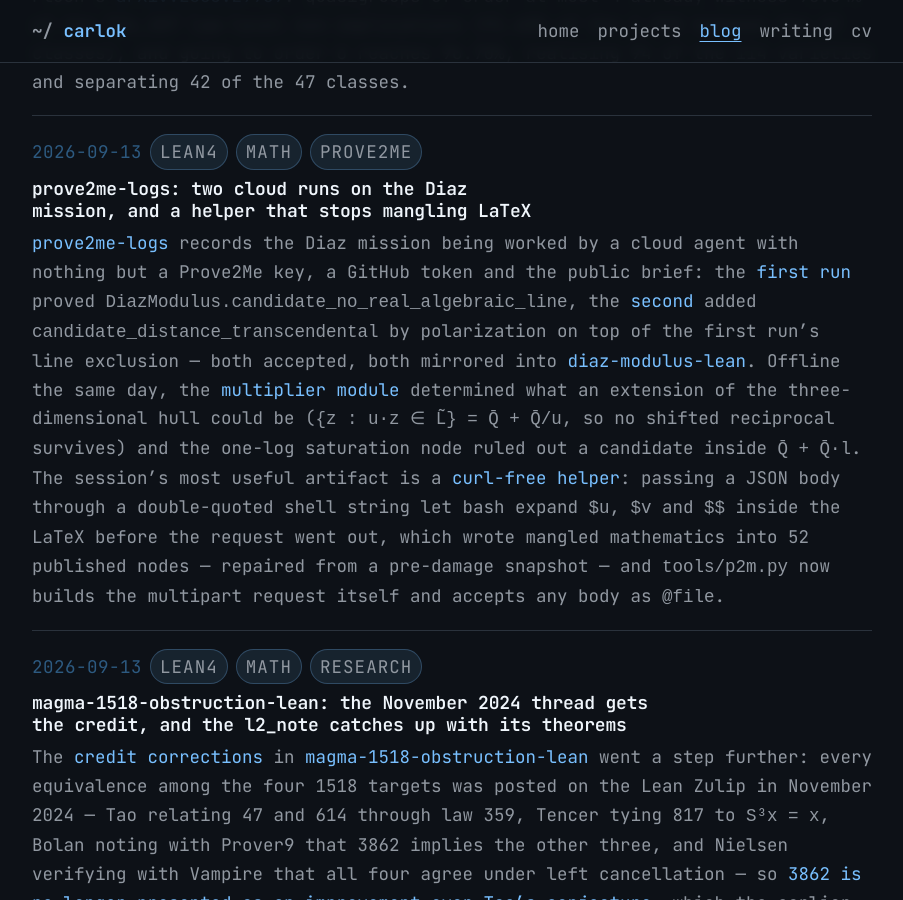
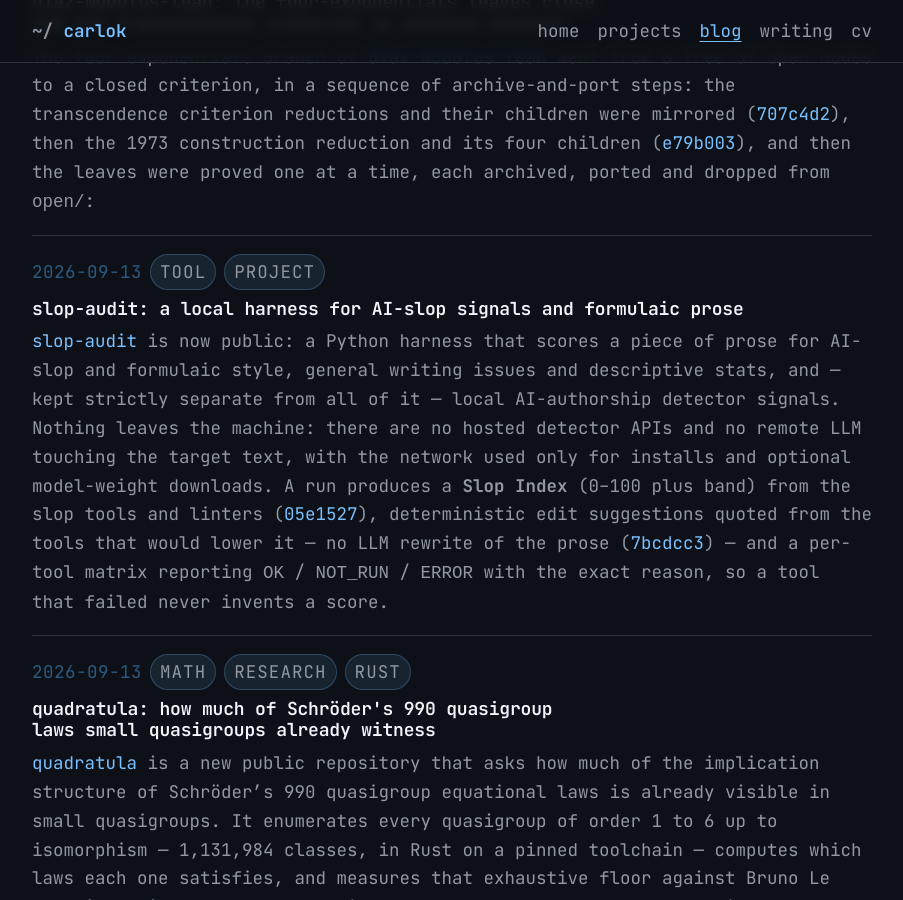
Before and after one commit to carlok/carlok.github.io, a Jekyll site: the page built from blog.md, in a window 1280 px wide and 900 px high, scrolled down 17445 px. Shown: the whole window, without its empty margins (188-1091 px from the left). Built offline with Jekyll 4.4.1, drawn with Linux system fonts in a browser that asks for light colours; some of the changed text lies outside the part shown.

Commit message:
posts: slop-audit goes public + brush-up, LeanFrontier Markov slope-scale gcd (#385); projects: add slop-audit

```diff
--- /dev/null
+++ b/_posts/2026-09-13-slop-audit.md
@@ -0,0 +1,35 @@
+---
+title: "slop-audit: a local harness for AI-slop signals and formulaic prose"
+date: 2026-09-13
+tags: [tool, project]
+---
+
+[slop-audit](https://github.com/carlok/slop-audit) is now public: a Python
+harness that scores a piece of prose for AI-slop and formulaic style, general
+writing issues and descriptive stats, and — kept strictly separate from all of
+it — local AI-authorship detector signals. Nothing leaves the machine: there
+are no hosted detector APIs and no remote LLM touching the target text, with
+the network used only for installs and optional model-weight downloads. A run
+produces a **Slop Index** (0–100 plus band) from the slop tools and linters
+([05e1527](https://github.com/carlok/slop-audit/commit/05e1527)), deterministic
+edit suggestions quoted from the tools that would lower it — no LLM rewrite of
+the prose ([7bcdcc3](https://github.com/carlok/slop-audit/commit/7bcdcc3)) —
+and a per-tool matrix reporting `OK` / `NOT_RUN` / `ERROR` with the exact
+reason, so a tool that failed never invents a score.
+
+The first day's work built the machinery underneath: adapter subprocess
+helpers and a registry ([dde644f](https://github.com/carlok/slop-audit/commit/dde644f)),
+the five slop tool adapters with Vale and custom Slop styles
+([8858c94](https://github.com/carlok/slop-audit/commit/8858c94),
+[ba9a9d7](https://github.com/carlok/slop-audit/commit/ba9a9d7)), a restartable
+audit runner with a tool cache and best-effort installation for the whole
+toolchain ([ced3f8d](https://github.com/carlok/slop-audit/commit/ced3f8d),
+[affbec6](https://github.com/carlok/slop-audit/commit/affbec6)), and a
+family-aware **AI-Likeness Ensemble** with independent agreement helpers that
+is never merged into the Slop Index
+([ce2bbab](https://github.com/carlok/slop-audit/commit/ce2bbab)). Vendored
+copies of Vale, Harper and write-good were dropped the same day in favour of
+syncing on install ([5ce0611](https://github.com/carlok/slop-audit/commit/5ce0611)),
+and the reporting language stays concentration-language throughout: N of M
+local detectors classifying AI-like, never a claim that the text was written by
+AI.
--- /dev/null
+++ b/_posts/2026-09-17-slop-audit-brush-up.md
@@ -0,0 +1,24 @@
+---
+title: "slop-audit: the brush-up pass, and the rename to slop_audit"
+date: 2026-09-17
+tags: [tool]
+---
+
+[slop-audit](https://github.com/carlok/slop-audit) spent the rest of the week
+being made presentable rather than more capable. A
+[brush-up design](https://github.com/carlok/slop-audit/commit/4906f8e) split
+the work into Phase 1 (docs and packaging) and Phase 2 (hygiene), and Phase 1
+followed: an MIT license, a changelog and `pyproject.toml` metadata
+([e7bc0a3](https://github.com/carlok/slop-audit/commit/e7bc0a3)) with the
+README polished and GitHub publication marked done
+([9b6a418](https://github.com/carlok/slop-audit/commit/9b6a418)), merged as
+[PR #1](https://github.com/carlok/slop-audit/pull/1).
+
+Phase 2 then renamed the import package `text_audit` → `slop_audit` so it
+matches the distribution name, and wired the live independent-agreement /
+corroborated findings into the report — restricted to the style, slop and prose
+tools, which is the side of the harness that has something to corroborate
+([07ccaaf](https://github.com/carlok/slop-audit/commit/07ccaaf),
+[PR #2](https://github.com/carlok/slop-audit/pull/2)). The changelog notes the
+package was `text_audit` until Phase 2, because the rename is the one change
+the 0.1.0 entry could not describe.
--- /dev/null
+++ b/_posts/2026-09-27-leanfrontier-markov-slope-scale-gcd.md
@@ -0,0 +1,34 @@
+---
+title: "LeanFrontier: a Markov slope-scale gcd identity from the outside contributor"
+date: 2026-09-27
+tags: [lean4, math, project]
+---
+
+[LeanFrontier](https://github.com/carlok/LeanFrontier) merged
+[#385](https://github.com/carlok/LeanFrontier/pull/385), a 160-line
+[`LeanFrontier/NumberTheory/MarkovEquation/SlopeScaleGCD.lean`](https://github.com/carlok/LeanFrontier/blob/main/LeanFrontier/NumberTheory/MarkovEquation/SlopeScaleGCD.lean)
+carrying three new declarations, submitted through the fork of
+[qazW12345](https://github.com/qazW12345) — the outside contributor whose fork
+was [the intake route](/blog/2026/09/12/leanfrontier-fork-qazw12345/) for the
+Nesbitt submission, and whose resolution of the corpus's only conjecture
+[closed Field Note 16](/blog/2026/09/26/leanfrontier-field-note-16/) the day
+before.
+
+The identity itself: for primitive integers `x, y` and odd `M`, the quadratic
+pair `L = x² + y² + 3Mxy`, `T = y² − x²` and the linear pair `U = 3Mx + 2y`,
+`V = 3My + 2x` have exactly the same integer common divisors, so
+`gcd(L, T) = gcd(U, V)`; after dividing out a common divisor, the elementary
+relations `L + T = y·U` and `L − T = x·V` reconstruct the primitive quotient
+factors as gcds. It is elementary integer arithmetic — it assumes neither the
+Markov equation nor the Markov uniqueness conjecture the corpus adopted as its
+new open question — and it is useful for the same reason it was found:
+a gcd introduced in a slope-scale reduction of Markov collision arithmetic can
+be read off the linear pair instead.
+
+The submission is machine-derived and honest about it — GPT-5.6 Sol / ChatGPT
+found the identity while exploring that arithmetic and formalized it at the
+human operator's request, with no claim of publication-level novelty — and the
+trusted receiver admitted it on the ordinary route: kernel recheck pass, no
+exact Mathlib fingerprint match, three new declarations and 5,849 bytes of
+Lean source. The corpus's own record is at
+[carlok.github.io/LeanFrontier/notes](https://carlok.github.io/LeanFrontier/notes/).
--- a/projects.md
+++ b/projects.md
@@ -65,6 +65,7 @@
 
 ## Agents, automation, and review workflows
 
+- [slop-audit](https://github.com/carlok/slop-audit) — local multi-tool harness for AI-slop and formulaic prose: writing linters, descriptive stats and separate local AI-authorship signals, with no hosted detectors.
 - [caciarabot](https://github.com/carlok/caciarabot) — Italian-first, self-hosted reactive Telegram group bot.
 - [topshift-trend](https://github.com/carlok/topshift-trend) — Telegram bot that watches new entries in GitHub monthly trending repositories.
 - [llm-source-security-review](https://github.com/carlok/llm-source-security-review) — Codex skill and playbook for defensive source-code security reviews.
```
